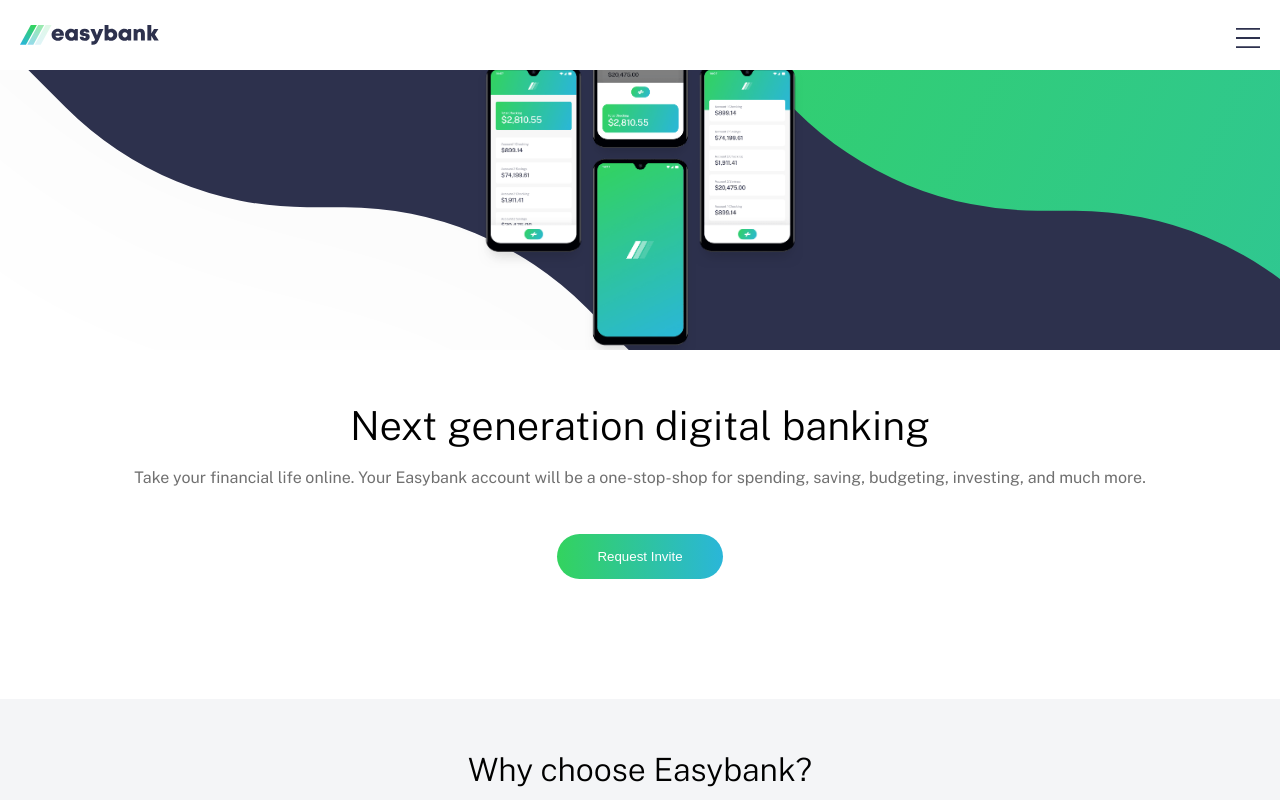
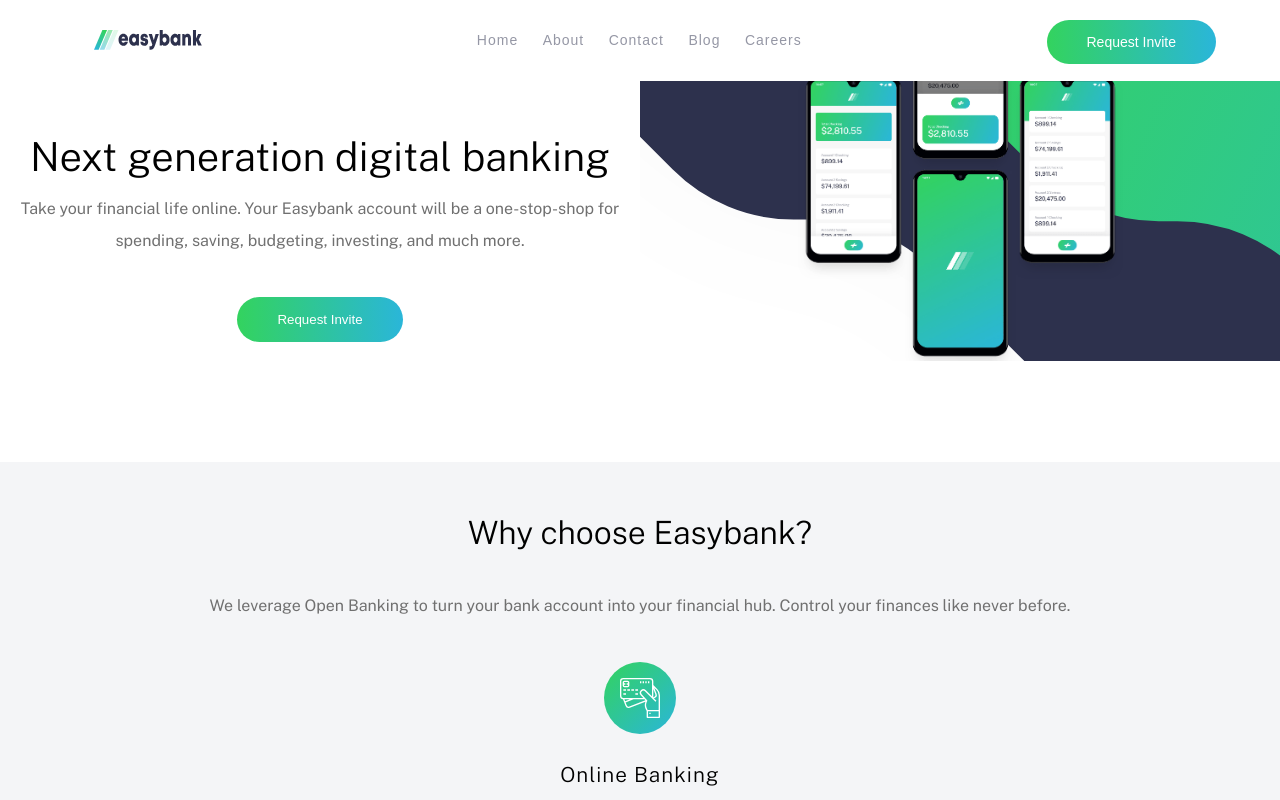
Before and after one commit to mrobertp14/easybank-load-page, a plain HTML site: page index.html in a window 1280 px wide. Shown: the top 800 px of the page. Drawn offline with nearby package versions, Linux system fonts and the light colour scheme.

Commit message:
nav-bar-desktop-need to fix image

```diff
--- a/css/style.css
+++ b/css/style.css
@@ -22,6 +22,14 @@ body{
 #close{
   display: none;
   width: 20px;
+}
+
+.desktop-nav{
+  display: none;
+}
+
+.desktop-button{
+  display: none;
 }
 
 .top-section{
@@ -53,11 +61,13 @@ body{
 
 nav{
   background-color: #fff;
-  display:none;
-  font-family: Arial, sans-serif;
+    font-family: Arial, sans-serif;
   margin: 0 20px;
   text-align:center;
   padding: 20px;
+}
+.mobile-nav, .desktop-nav{
+  display: none;
 }
 a{
   color: black;
@@ -190,3 +200,63 @@ h3{
   font-size: 0.9rem;
   margin:0;
 }
+@media(min-width: 50rem){
+.top-nav {
+margin: 0 5%;
+padding: 20px 0 0 0;
+max-height: 80px;
+}
+  #hamburger{
+    display: none;
+  }
+
+  .desktop-nav{
+    color: #9597A5;
+    display: block;
+    position: relative;
+    bottom: 10px;
+
+  }
+  .desktop-nav  a{
+    color: #9597A5;
+    font-size: 14px;
+  }
+
+  .desktop-nav li{
+    display: inline;
+    padding: 0 10px;
+  }
+
+  .top-nav img{
+    max-width: 108px;
+    max-height: 20px;
+    padding: 0 30px;
+    position: relative;
+    top: 10px;
+  }
+
+
+  .desktop-button{
+    display: block;
+    font-size: 14px;
+    height: 44px;
+    padding:0 40px;
+
+  }
+
+  .intro-section{
+    display: grid;
+    grid-template-columns: 50% 50%;
+    grid-template-areas:
+    "intro picture";
+  }
+
+  .top-section{
+    grid-area: picture;
+
+  }
+  .intro{
+    grid-area: intro;
+
+  }
+}
--- a/index.html
+++ b/index.html
@@ -37,10 +37,22 @@
     <img src="images/logo.svg" alt="logo">
     <img id ="hamburger" class="nav-img" src="images/icon-hamburger.svg" alt="menu">
     <img id ="close" class="nav-img" src="images/icon-close.svg" alt="close">
+    <nav class="desktop-nav">
+      <ol>
+        <li><a href="">Home</a></li>
+        <li><a href="">About</a></li>
+        <li><a href="">Contact</a></li>
+        <li><a href="">Blog</a></li>
+        <li><a href="">Careers</a></li>
+      </ol>
+
+    </nav>
+    <button class="desktop-button"> Request Invite</button>
   </div>
+  <div class="intro-section">
   <div class="top-section">
     <img id="mockups" src="images/image-mockups.png" alt="mockups">
-    <nav>
+    <nav class="mobile-nav">
       <ol>
         <li><a href="">Home</a></li>
         <li><a href="">About</a></li>
@@ -59,6 +71,7 @@
     <button> Request Invite</button>
 
   </div>
+</div>
 
   <div class="top-middle-section">
     <h2>Why choose Easybank?</h2>
--- a/index.js
+++ b/index.js
@@ -5,7 +5,7 @@ window.addEventListener("load", (evt) =>{
   domStrings = {
     hamburger: document.querySelector('#hamburger'),
     close: document.querySelector('#close'),
-    nav: document.querySelector("nav"),
+    nav: document.querySelector(".mobile-nav"),
     topSection: document.querySelector(".top-section"),
     mockups: document.querySelector('#mockups'),
     intro: document.querySelector(".intro")
```
